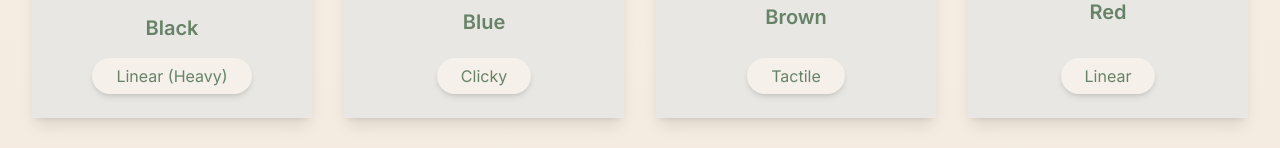
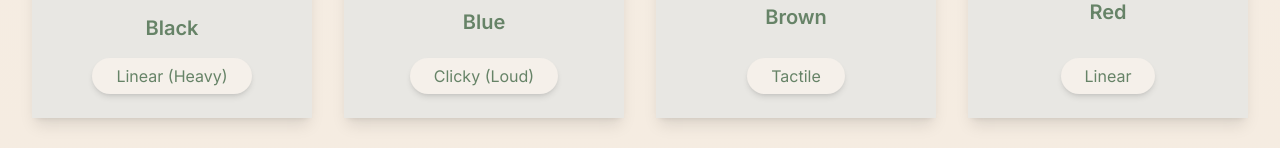
Before and after one commit to eang010/keyboard-workshop-countdown, a Next.js app: page /options in a window 1280 px wide. Shown: the part 1323-1471 px from the top of the page. Built offline with nearby package versions, Linux system fonts and the light colour scheme.

Commit message:
Update blue switch type info

```diff
--- a/app/options/page.tsx
+++ b/app/options/page.tsx
@@ -46,7 +46,7 @@ const switchOptions: SwitchOption[] = [
   {
     name: "Blue",
     image: "/image/Blue.png?height=150&width=150",
-    type: "Clicky",
+    type: "Clicky (Loud)",
     actuation: "2.2mm",
     travel: "4.0mm",
     force: "50gf",
```
